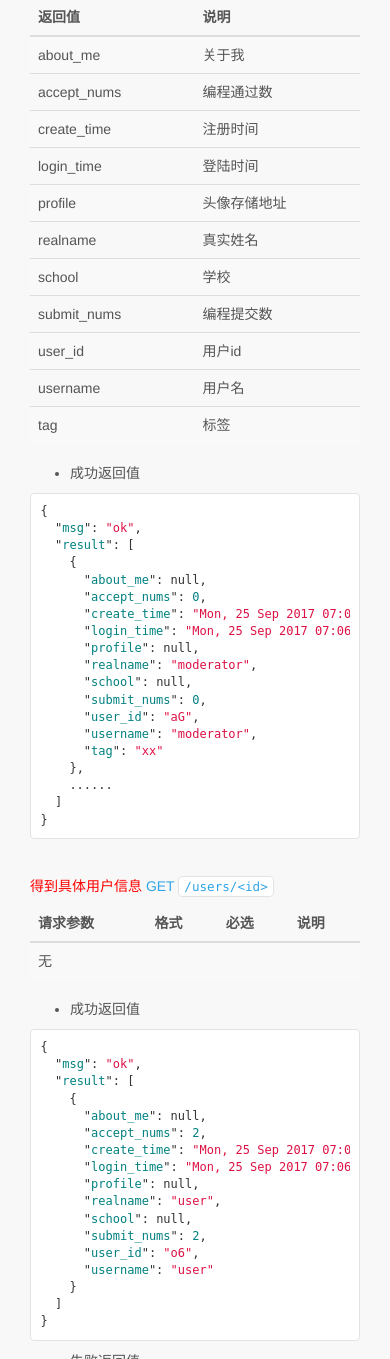
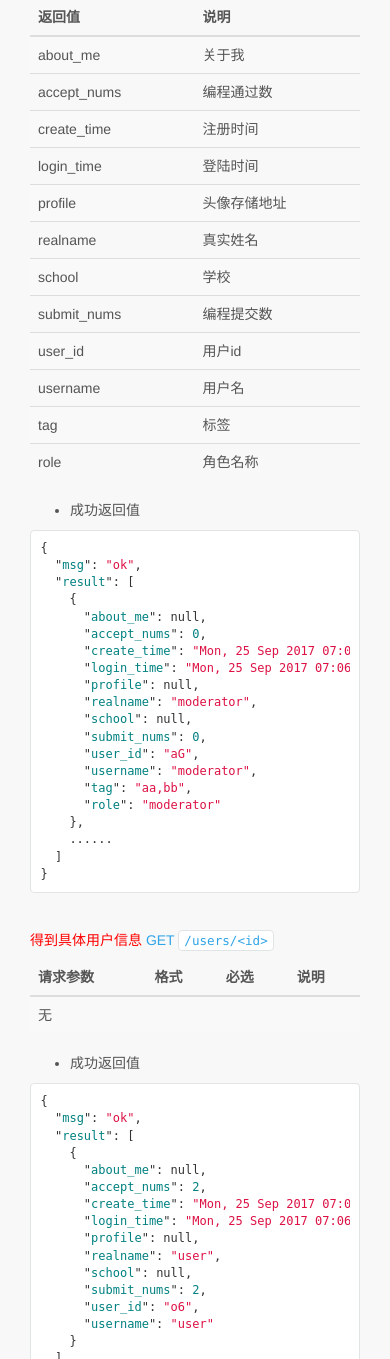
Before and after one commit to QinZhen001/CodeNut, a Flask app: page / in a window 390 px wide. Shown: the part 5141-6500 px from the top of the page. Run offline with Flask 2, Linux system fonts and the light colour scheme; parts of the project's set-up code (start-up, migrations or seed data) failed here and were passed over; some libraries are stand-ins or nearby versions.

Commit message:
update doc

```diff
--- a/app/doc/errors.py
+++ b/app/doc/errors.py
@@ -1,40 +1,40 @@
 #!/usr/bin/env python3
 # -*- coding: utf-8 -*-
 
-from flask import render_template
+from flask import jsonify
 from . import doc
 
 
 @doc.app_errorhandler(400)
 def error_request(error):
-    return render_template('error.html', error='error request', status=400)
+    return jsonify({'msg': 'no', 'error': 'error request'}), 400
 
 
 @doc.app_errorhandler(403)
 def forbidden(error):
-    return render_template('error.html', error='forbidden', status=403)
+    return jsonify({'msg': 'no', 'error': 'forbidden'}), 403
 
 
 @doc.app_errorhandler(404)
 def not_found(error):
-    return render_template('404.html', error='not found', status=404)
+    return jsonify({'msg': 'no', 'error': 'not found'}), 404
 
 
 @doc.app_errorhandler(405)
 def error_method(error):
-    return render_template('error.html', error='request method error', status=405)
+    return jsonify({'msg': 'no', 'error': 'request method error'}), 405
 
 
 @doc.app_errorhandler(408)
 def time_out(error):
-    return render_template('error.html', error='time out', status=408)
+    return jsonify({'msg': 'no', 'error': 'time out'}), 408
 
 
 @doc.app_errorhandler(500)
 def internal_error(error):
-    return render_template('error.html', error='server internal error', status=500)
+    return jsonify({'msg': 'no', 'error': 'server internal error'}), 500
 
 
 @doc.app_errorhandler(503)
 def unavailable(error):
-    return render_template('error.html', error='service unavailable', status=503)
+    return jsonify({'msg': 'no', 'error': 'service unavailable'}), 503
--- a/app/templates/404.html
+++ /dev/null
@@ -1,124 +0,0 @@
-<!DOCTYPE html>
-<html lang="en">
-    <head>
-        <meta charset="utf-8">
-        <meta http-equiv="X-UA-Compatible" content="IE=edge">
-        <meta name="viewport" content="width=device-width, initial-scale=1.0">
-
-
-
-        <link rel="shortcut icon" href="/img/favicon.ico">
-        <title>CodeNut API</title>
-        <link href="/css/bootstrap-custom.min.css" rel="stylesheet">
-        <link href="/css/font-awesome-4.5.0.css" rel="stylesheet">
-        <link href="/css/base.css" rel="stylesheet">
-        <link rel="stylesheet" href="/css/highlight.css">
-        <!-- HTML5 shim and Respond.js IE8 support of HTML5 elements and media queries -->
-        <!--[if lt IE 9]>
-            <script src="https://oss.maxcdn.com/libs/html5shiv/3.7.0/html5shiv.js"></script>
-            <script src="https://oss.maxcdn.com/libs/respond.js/1.3.0/respond.min.js"></script>
-        <![endif]-->
-
-	<script src="/js/jquery-1.10.2.min.js"></script>
-        <script src="/js/bootstrap-3.0.3.min.js"></script>
-        <script src="/js/highlight.pack.js"></script>
-    </head>
-
-    <body>
-
-        <div class="navbar navbar-default navbar-fixed-top" role="navigation">
-    <div class="container">
-
-        <!-- Collapsed navigation -->
-        <div class="navbar-header">
-            <!-- Expander button -->
-            <button type="button" class="navbar-toggle" data-toggle="collapse" data-target=".navbar-collapse">
-                <span class="sr-only">Toggle navigation</span>
-                <span class="icon-bar"></span>
-                <span class="icon-bar"></span>
-                <span class="icon-bar"></span>
-            </button>
-            <a class="navbar-brand" href="/">CodeNut API</a>
-        </div>
-
-        <!-- Expanded navigation -->
-        <div class="navbar-collapse collapse">
-                <!-- Main navigation -->
-                <ul class="nav navbar-nav">
-                    <li >
-                        <a href="/">Home</a>
-                    </li>
-                    <li >
-                        <a href="/database/">Database</a>
-                    </li>
-                    <li class="dropdown">
-                        <a href="#" class="dropdown-toggle" data-toggle="dropdown">About <b class="caret"></b></a>
-                        <ul class="dropdown-menu">
-
-<li >
-    <a href="/about/release-notes/">Release Notes</a>
-</li>
-
-<li >
-    <a href="/about/license/">License</a>
-</li>
-                        </ul>
-                    </li>
-                </ul>
-
-            <ul class="nav navbar-nav navbar-right">
-                <li>
-                    <a href="#" data-toggle="modal" data-target="#mkdocs_search_modal">
-                        <i class="fa fa-search"></i> Search
-                    </a>
-                </li>
-            </ul>
-        </div>
-    </div>
-</div>
-
-        <div class="container">
-
-    <div class="row-fluid">
-      <div id="main-content" class="span12">
-        <h1 id="404-page-not-found" style="text-align: center">404</h1>
-        <p style="text-align: center"><strong>Page not found</strong></p>
-      </div>
-    </div>
-
-
-        </div>
-
-        <footer class="col-md-12">
-            <hr>
-            <p>Documentation built with <a href="http://www.mkdocs.org/">MkDocs</a>.</p>
-        </footer>
-        <script>var base_url = '';</script>
-        <script data-main="/mkdocs/js/search.js" src="/mkdocs/js/require.js"></script>
-        <script src="/js/base.js"></script><div class="modal" id="mkdocs_search_modal" tabindex="-1" role="dialog" aria-labelledby="Search Modal" aria-hidden="true">
-    <div class="modal-dialog">
-        <div class="modal-content">
-            <div class="modal-header">
-                <button type="button" class="close" data-dismiss="modal"><span aria-hidden="true">&times;</span><span class="sr-only">Close</span></button>
-                <h4 class="modal-title" id="exampleModalLabel">Search</h4>
-            </div>
-            <div class="modal-body">
-                <p>
-                    From here you can search these documents. Enter
-                    your search terms below.
-                </p>
-                <form role="form">
-                    <div class="form-group">
-                        <input type="text" class="form-control" placeholder="Search..." id="mkdocs-search-query">
-                    </div>
-                </form>
-                <div id="mkdocs-search-results"></div>
-            </div>
-            <div class="modal-footer">
-            </div>
-        </div>
-    </div>
-</div>
-
-    </body>
-</html>
--- a/app/templates/index.html
+++ b/app/templates/index.html
@@ -644,6 +644,10 @@
 <td>tag</td>
 <td>标签</td>
 </tr>
+<tr>
+<td>role</td>
+<td>角色名称</td>
+</tr>
 </tbody>
 </table>
 <ul>
@@ -663,7 +667,8 @@
       &quot;submit_nums&quot;: 0,
       &quot;user_id&quot;: &quot;aG&quot;,
       &quot;username&quot;: &quot;moderator&quot;,
-      &quot;tag&quot;: &quot;xx&quot;
+      &quot;tag&quot;: &quot;aa,bb&quot;,
+      &quot;role&quot;: &quot;moderator&quot;
     },
     ......
   ]
@@ -2215,7 +2220,65 @@
 </code></pre>
 
 <h2 id="_4">搜索</h2>
-<p>暂无</p></div>
+<table>
+<thead>
+<tr>
+<th>资源</th>
+<th>说明</th>
+</tr>
+</thead>
+<tbody>
+<tr>
+<td><a href="#search">/search</a></td>
+<td>搜索操作</td>
+</tr>
+</tbody>
+</table>
+<hr />
+<h3 id="search">search</h3>
+<h5 id="post-search"><a href="#search"><font color=#FF0000 id="搜索">搜索</font> POST <code>/search</code></a></h5>
+<table>
+<thead>
+<tr>
+<th>请求参数</th>
+<th>格式</th>
+<th>必选</th>
+<th>说明</th>
+</tr>
+</thead>
+<tbody>
+<tr>
+<td>target</td>
+<td>json</td>
+<td>yes</td>
+<td>查询对象（User，Problem等，对应数据库模型）</td>
+</tr>
+<tr>
+<td>type</td>
+<td>json</td>
+<td>yes</td>
+<td>模型属性（usrname，title等）</td>
+</tr>
+<tr>
+<td>content</td>
+<td>json</td>
+<td>yes</td>
+<td>查询内容</td>
+</tr>
+</tbody>
+</table>
+<ul>
+<li>成功返回值</li>
+</ul>
+<pre><code class="json">{
+  &quot;msg&quot;: &quot;ok&quot;,
+  &quot;result&quot;: [
+    {
+      ......
+    }
+  ]
+}
+</code></pre></div>
         </div>
 
         <footer class="col-md-12">
@@ -2254,5 +2317,5 @@
 
 <!--
 MkDocs version : 0.16.3
-Build Date UTC : 2017-09-26 14:54:26
+Build Date UTC : 2017-09-27 05:25:57
 -->
```
Also changed, not shown: app/templates/base.html (deleted, +0 -11 lines), app/templates/error.html (deleted, +0 -7 lines), app/templates/sitemap.xml (+4 -4 lines), app/static/img/favicon.ico.
